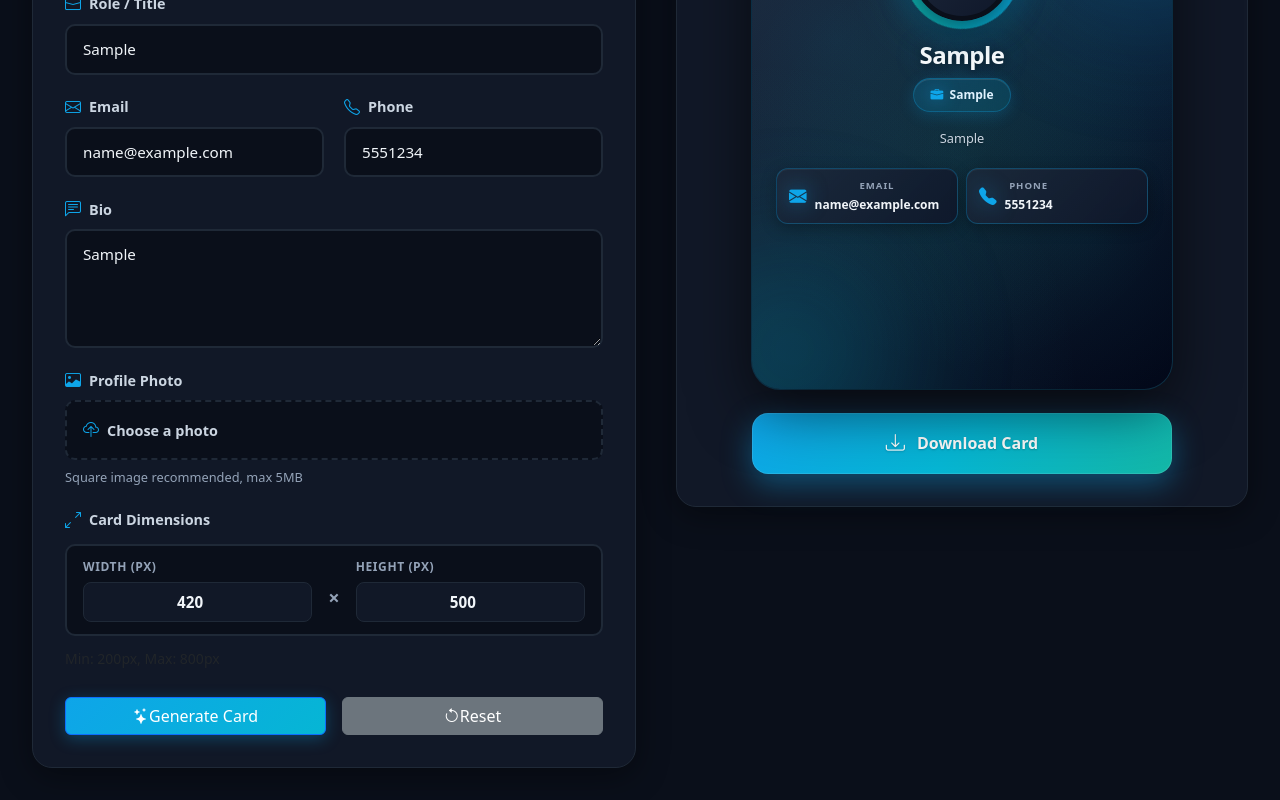
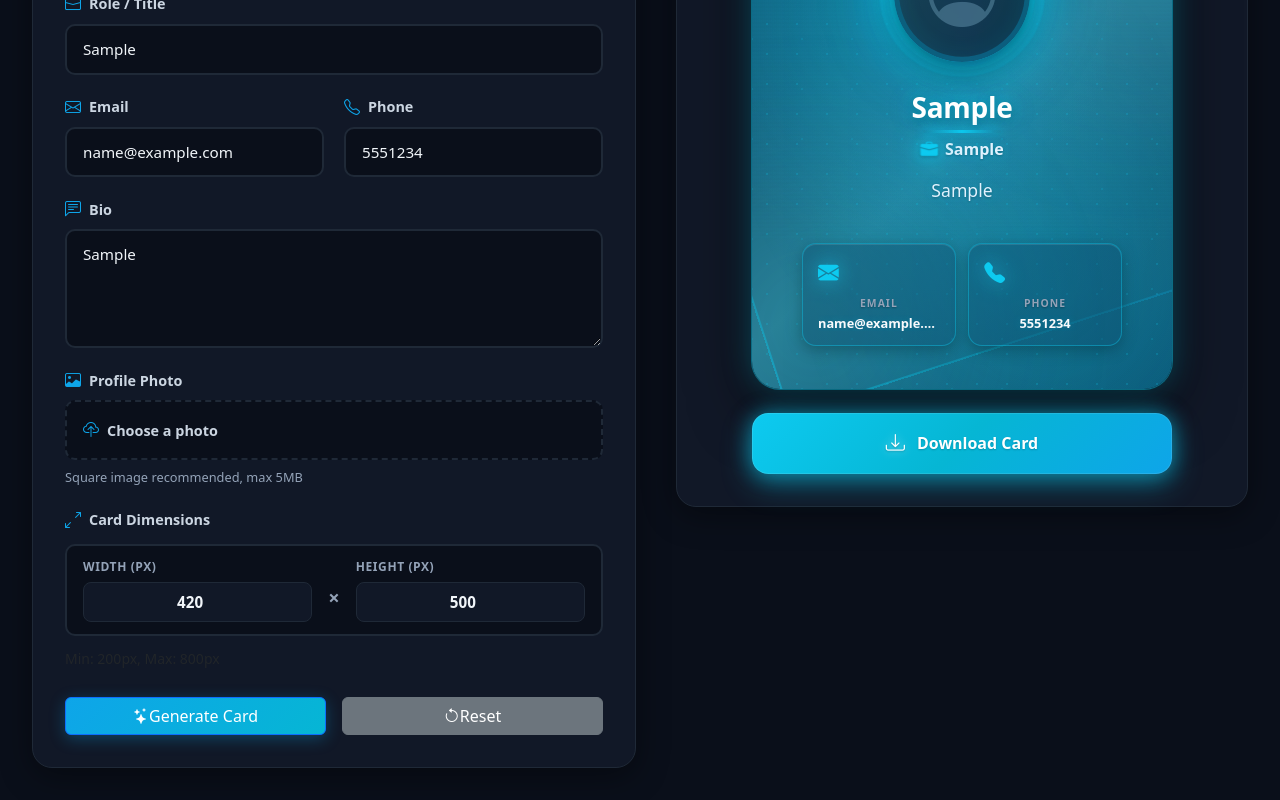
Before and after one commit to RaihanAdityaP/ProfileGen, a React (Vite) app: page / in a window 1280 px wide. Both pictures are taken after typing "Sample", "Sample", "name@example.com", "5551234", "Sample" into the empty fields and a click on the button "Generate Card". Shown: the part 312-1112 px from the top of the page. Built offline with nearby package versions, Linux system fonts and the light colour scheme.

Commit message:
update terbaru

```diff
--- a/src/components/ProfileCard.css
+++ b/src/components/ProfileCard.css
@@ -15,39 +15,84 @@
   border-radius: calc(28px * var(--scale-factor, 1));
   position: relative;
   overflow: hidden;
-  background: linear-gradient(135deg, #1e293b 0%, #0f172a 50%, #020617 100%);
+  background: linear-gradient(135deg, #0d4f6e 0%, #1a5f7a 25%, #2d7a8f 50%, #1a5f7a 75%, #0d4f6e 100%);
   box-shadow:
+    0 0 0 1px rgba(13, 202, 240, 0.4),
+    0 0 30px rgba(13, 202, 240, 0.3),
     0 20px 60px rgba(0, 0, 0, 0.6),
-    0 0 0 1px rgba(14, 165, 233, 0.3),
     inset 0 1px 0 rgba(255, 255, 255, 0.1);
   transition: transform 0.4s cubic-bezier(0.4, 0, 0.2, 1), box-shadow 0.4s ease;
+  animation: cardGlow 3s ease-in-out infinite;
+}
+
+.modern-card::before {
+  content: '';
+  position: absolute;
+  inset: 0;
+  border-radius: inherit;
+  padding: 2px;
+  background: linear-gradient(135deg,
+    rgba(13, 202, 240, 0.6) 0%,
+    rgba(6, 182, 212, 0.4) 25%,
+    rgba(14, 165, 233, 0.3) 50%,
+    rgba(6, 182, 212, 0.4) 75%,
+    rgba(13, 202, 240, 0.6) 100%);
+  mask: linear-gradient(#fff 0 0) content-box, linear-gradient(#fff 0 0);
+  -webkit-mask: linear-gradient(#fff 0 0) content-box, linear-gradient(#fff 0 0);
+  -webkit-mask-composite: xor;
+  mask-composite: exclude;
+  animation: borderRotate 4s linear infinite;
+  opacity: 0.8;
 }
 
 .modern-card:hover {
   transform: translateY(-8px) scale(1.02);
   box-shadow:
+    0 0 0 2px rgba(13, 202, 240, 0.6),
+    0 0 50px rgba(13, 202, 240, 0.5),
     0 30px 80px rgba(0, 0, 0, 0.7),
-    0 0 0 1px rgba(14, 165, 233, 0.5),
     inset 0 1px 0 rgba(255, 255, 255, 0.15);
 }
 
+/* Enhanced gradient overlay with animation */
 .card-gradient {
   position: absolute;
   inset: 0;
   background:
-    radial-gradient(circle at top right, rgba(14, 165, 233, 0.2) 0%, transparent 50%),
-    radial-gradient(circle at bottom left, rgba(6, 182, 212, 0.15) 0%, transparent 50%),
-    radial-gradient(circle at center, rgba(20, 184, 166, 0.1) 0%, transparent 70%);
+    radial-gradient(circle at 30% 20%, rgba(13, 202, 240, 0.4) 0%, transparent 50%),
+    radial-gradient(circle at 70% 80%, rgba(6, 182, 212, 0.3) 0%, transparent 50%),
+    radial-gradient(circle at 50% 50%, rgba(14, 165, 233, 0.2) 0%, transparent 70%);
   pointer-events: none;
+  animation: gradientShift 8s ease-in-out infinite;
 }
 
+/* Animated pattern with shimmer effect */
 .card-pattern {
   position: absolute;
   inset: 0;
   background-image:
-    radial-gradient(circle at 20% 30%, rgba(14, 165, 233, 0.08) 0%, transparent 40%),
-    radial-gradient(circle at 80% 70%, rgba(6, 182, 212, 0.06) 0%, transparent 40%),
-    radial-gradient(circle at 50% 50%, rgba(20, 184, 166, 0.04) 0%, transparent 60%);
+    radial-gradient(circle, rgba(13, 202, 240, 0.2) 1px, transparent 1px),
+    radial-gradient(circle, rgba(13, 202, 240, 0.15) 1px, transparent 1px),
+    linear-gradient(90deg, transparent 0%, rgba(13, 202, 240, 0.05) 50%, transparent 100%);
+  background-size: 30px 30px, 50px 50px, 200% 100%;
+  background-position: 0 0, 25px 25px, 0 0;
+  pointer-events: none;
+  animation: patternMove 20s linear infinite, shimmer 3s ease-in-out infinite;
+}
+
+/* Scanline effect */
+.card-pattern::after {
+  content: '';
+  position: absolute;
+  inset: 0;
+  background: linear-gradient(
+    180deg,
+    transparent 0%,
+    rgba(13, 202, 240, 0.03) 50%,
+    transparent 100%
+  );
+  background-size: 100% 4px;
+  animation: scanline 8s linear infinite;
   pointer-events: none;
 }
 
@@ -55,32 +100,55 @@
   position: relative;
   z-index: 2;
   min-height: 100%;
-  padding: calc(2rem * var(--scale-factor, 1)) calc(1.5rem * var(--scale-factor, 1));
+  padding: calc(2.5rem * var(--scale-factor, 1)) calc(2rem * var(--scale-factor, 1));
   display: flex;
   flex-direction: column;
-  justify-content: flex-start;
+  justify-content: center;
   align-items: center;
-  gap: calc(0.5rem * var(--scale-factor, 1));
+  gap: calc(1rem * var(--scale-factor, 1));
 }
 
 .photo-wrapper {
   position: relative;
-  width: calc(100px * var(--scale-factor, 1));
-  height: calc(100px * var(--scale-factor, 1));
-  margin-bottom: calc(0.75rem * var(--scale-factor, 1));
+  width: calc(130px * var(--scale-factor, 1));
+  height: calc(130px * var(--scale-factor, 1));
+  margin-bottom: calc(1rem * var(--scale-factor, 1));
   flex-shrink: 0;
+  filter: drop-shadow(0 0 20px rgba(13, 202, 240, 0.5));
 }
 
+/* Animated multi-layer ring with particles */
 .photo-ring {
   position: absolute;
   inset: calc(-8px * var(--scale-factor, 1));
   border-radius: 50%;
-  background: linear-gradient(135deg, #0ea5e9 0%, #06b6d4 50%, #14b8a6 100%);
+  background: linear-gradient(135deg, #0dcaf0 0%, #06b6d4 25%, #0ea5e9 50%, #06b6d4 75%, #0dcaf0 100%);
   animation: rotate 8s linear infinite;
-  opacity: 1;
+  opacity: 0.9;
   box-shadow:
-    0 0 30px rgba(14, 165, 233, 0.4),
-    0 0 60px rgba(6, 182, 212, 0.2);
+    0 0 20px rgba(13, 202, 240, 0.6),
+    0 0 40px rgba(13, 202, 240, 0.4),
+    0 0 60px rgba(13, 202, 240, 0.2),
+    inset 0 0 20px rgba(13, 202, 240, 0.3);
+}
+
+.photo-ring::before {
+  content: '';
+  position: absolute;
+  inset: -3px;
+  border-radius: 50%;
+  background: linear-gradient(225deg, #0dcaf0 0%, transparent 50%, #0dcaf0 100%);
+  animation: rotate 6s linear infinite reverse;
+  opacity: 0.7;
+}
+
+.photo-ring::after {
+  content: '';
+  position: absolute;
+  inset: -6px;
+  border-radius: 50%;
+  background: radial-gradient(circle, transparent 30%, rgba(13, 202, 240, 0.4) 70%, transparent 100%);
+  animation: pulse 2s ease-in-out infinite;
 }
 
 .profile-img,
@@ -91,17 +159,20 @@
   height: 100%;
   border-radius: 50%;
   object-fit: cover;
-  border: calc(5px * var(--scale-factor, 1)) solid #0a0f1a;
+  border: calc(5px * var(--scale-factor, 1)) solid rgba(13, 79, 110, 0.9);
   background: linear-gradient(135deg, #1e293b 0%, #0f172a 100%);
-  box-shadow: 0 10px 30px rgba(0, 0, 0, 0.5);
+  box-shadow:
+    0 10px 30px rgba(0, 0, 0, 0.6),
+    inset 0 0 20px rgba(13, 202, 240, 0.1);
 }
 
 .profile-placeholder {
   display: flex;
   align-items: center;
   justify-content: center;
-  font-size: calc(3.5rem * var(--scale-factor, 1));
+  font-size: calc(4rem * var(--scale-factor, 1));
   color: #475569;
+  animation: pulse 2s ease-in-out infinite;
 }
 
 .card-details {
@@ -110,117 +181,199 @@
   display: flex;
   flex-direction: column;
   align-items: center;
+  gap: calc(0.5rem * var(--scale-factor, 1));
 }
 
+/* Enhanced name with glow and animation */
 .card-name {
-  font-size: calc(1.5rem * var(--scale-factor, 1));
-  font-weight: 900;
-  color: #f8fafc;
-  margin: 0 0 calc(0.5rem * var(--scale-factor, 1)) 0;
+  font-size: calc(1.75rem * var(--scale-factor, 1));
+  font-weight: 800;
+  color: #ffffff;
+  margin: 0;
   text-shadow:
-    0 2px 10px rgba(0, 0, 0, 0.5),
-    0 0 30px rgba(14, 165, 233, 0.3);
+    0 0 10px rgba(13, 202, 240, 0.6),
+    0 0 20px rgba(13, 202, 240, 0.4),
+    0 0 30px rgba(13, 202, 240, 0.2),
+    0 2px 10px rgba(0, 0, 0, 0.5);
   line-height: 1.2;
-  letter-spacing: -0.02em;
+  letter-spacing: -0.01em;
+  animation: textGlow 3s ease-in-out infinite;
+  position: relative;
 }
 
+.card-name::after {
+  content: '';
+  position: absolute;
+  bottom: -8px;
+  left: 50%;
+  transform: translateX(-50%);
+  width: 60px;
+  height: 3px;
+  background: linear-gradient(90deg, transparent, #0dcaf0, transparent);
+  border-radius: 2px;
+  box-shadow: 0 0 10px rgba(13, 202, 240, 0.8);
+  animation: underlineExpand 2s ease-in-out infinite;
+}
+
+/* Enhanced role with icon glow */
 .card-role {
   display: inline-flex;
   align-items: center;
-  gap: calc(0.4rem * var(--scale-factor, 1));
-  background: linear-gradient(135deg, rgba(14, 165, 233, 0.2) 0%, rgba(6, 182, 212, 0.15) 100%);
-  backdrop-filter: blur(10px);
-  padding: calc(0.4rem * var(--scale-factor, 1)) calc(1rem * var(--scale-factor, 1));
-  border-radius: calc(50px * var(--scale-factor, 1));
-  font-size: calc(0.75rem * var(--scale-factor, 1));
+  gap: calc(0.5rem * var(--scale-factor, 1));
+  background: transparent;
+  padding: 0;
+  border-radius: 0;
+  font-size: calc(1rem * var(--scale-factor, 1));
   font-weight: 600;
   color: #e0f2fe;
-  margin-bottom: calc(0.5rem * var(--scale-factor, 1));
-  border: 1px solid rgba(14, 165, 233, 0.3);
-  box-shadow:
-    0 4px 15px rgba(14, 165, 233, 0.2),
-    inset 0 1px 0 rgba(255, 255, 255, 0.1);
+  margin: calc(0.25rem * var(--scale-factor, 1)) 0;
+  border: none;
+  box-shadow: none;
+  text-shadow:
+    0 0 10px rgba(13, 202, 240, 0.4),
+    0 1px 3px rgba(0, 0, 0, 0.3);
+  animation: fadeInScale 1s ease-out 0.3s both;
 }
 
 .card-role i {
-  color: #0ea5e9;
-  font-size: calc(0.8rem * var(--scale-factor, 1));
-  filter: drop-shadow(0 0 8px rgba(14, 165, 233, 0.5));
+  color: #0dcaf0;
+  font-size: calc(1rem * var(--scale-factor, 1));
+  filter: drop-shadow(0 0 8px rgba(13, 202, 240, 0.8));
+  animation: iconPulse 2s ease-in-out infinite;
 }
 
+/* Enhanced bio with subtle glow */
 .card-bio {
-  font-size: calc(0.8rem * var(--scale-factor, 1));
-  line-height: 1.6;
-  color: #cbd5e1;
-  margin: calc(0.5rem * var(--scale-factor, 1)) 0;
+  font-size: calc(1.1rem * var(--scale-factor, 1));
+  line-height: 1.5;
+  color: #e0f2fe;
+  margin: calc(0.25rem * var(--scale-factor, 1)) 0 calc(1.5rem * var(--scale-factor, 1)) 0;
   max-width: 90%;
-  text-shadow: 0 1px 3px rgba(0, 0, 0, 0.3);
+  text-shadow:
+    0 0 10px rgba(13, 202, 240, 0.3),
+    0 1px 3px rgba(0, 0, 0, 0.3);
+  font-weight: 400;
+  animation: fadeInUp 1s ease-out 0.5s both;
 }
 
+/* Enhanced contact grid */
 .contact-grid {
   display: grid;
   grid-template-columns: 1fr 1fr;
-  gap: calc(0.5rem * var(--scale-factor, 1));
-  margin-top: calc(0.75rem * var(--scale-factor, 1));
+  gap: calc(0.75rem * var(--scale-factor, 1));
+  margin-top: calc(0.5rem * var(--scale-factor, 1));
   width: 100%;
-  margin-bottom: calc(1rem * var(--scale-factor, 1));
+  max-width: 90%;
+  animation: fadeInUp 1s ease-out 0.7s both;
 }
 
+/* Enhanced contact box with glass morphism and glow */
 .contact-box {
-  background: linear-gradient(135deg, rgba(30, 41, 59, 0.8) 0%, rgba(15, 23, 42, 0.9) 100%);
-  backdrop-filter: blur(10px);
-  border: 1px solid rgba(14, 165, 233, 0.3);
-  border-radius: calc(12px * var(--scale-factor, 1));
-  padding: calc(0.6rem * var(--scale-factor, 1)) calc(0.75rem * var(--scale-factor, 1));
+  background: rgba(13, 79, 110, 0.4);
+  backdrop-filter: blur(10px) saturate(150%);
+  border: 1px solid rgba(13, 202, 240, 0.4);
+  border-radius: calc(14px * var(--scale-factor, 1));
+  padding: calc(0.85rem * var(--scale-factor, 1)) calc(0.95rem * var(--scale-factor, 1));
   display: flex;
-  align-items: center;
-  gap: calc(0.5rem * var(--scale-factor, 1));
+  flex-direction: column;
+  align-items: flex-start;
+  gap: calc(0.3rem * var(--scale-factor, 1));
   transition: all 0.3s cubic-bezier(0.4, 0, 0.2, 1);
   box-shadow:
     0 4px 15px rgba(0, 0, 0, 0.3),
-    inset 0 1px 0 rgba(255, 255, 255, 0.05);
+    inset 0 1px 0 rgba(255, 255, 255, 0.1),
+    0 0 20px rgba(13, 202, 240, 0.1);
+  position: relative;
+  overflow: hidden;
+}
+
+.contact-box::before {
+  content: '';
+  position: absolute;
+  inset: 0;
+  background: linear-gradient(135deg,
+    rgba(13, 202, 240, 0.1) 0%,
+    transparent 50%,
+    rgba(13, 202, 240, 0.05) 100%);
+  opacity: 0;
+  transition: opacity 0.3s ease;
+}
+
+.contact-box:hover::before {
+  opacity: 1;
+}
+
+.contact-box::after {
+  content: '';
+  position: absolute;
+  top: 0;
+  left: -100%;
+  width: 100%;
+  height: 100%;
+  background: linear-gradient(90deg,
+    transparent,
+    rgba(13, 202, 240, 0.2),
+    transparent);
+  transition: left 0.5s ease;
+}
+
+.contact-box:hover::after {
+  left: 100%;
 }
 
 .contact-box:hover {
-  background: linear-gradient(135deg, rgba(30, 41, 59, 1) 0%, rgba(15, 23, 42, 1) 100%);
-  border-color: rgba(14, 165, 233, 0.5);
-  transform: translateY(-3px);
+  background: rgba(13, 79, 110, 0.6);
+  border-color: rgba(13, 202, 240, 0.6);
+  transform: translateY(-3px) scale(1.02);
   box-shadow:
-    0 8px 25px rgba(14, 165, 233, 0.3),
-    inset 0 1px 0 rgba(255, 255, 255, 0.1);
+    0 8px 25px rgba(13, 202, 240, 0.3),
+    inset 0 1px 0 rgba(255, 255, 255, 0.15),
+    0 0 30px rgba(13, 202, 240, 0.2);
 }
 
+/* Enhanced icon with glow */
 .contact-box i {
-  font-size: calc(1.1rem * var(--scale-factor, 1));
-  color: #0ea5e9;
-  flex-shrink: 0;
-  filter: drop-shadow(0 0 10px rgba(14, 165, 233, 0.5));
+  font-size: calc(1.3rem * var(--scale-factor, 1));
+  color: #0dcaf0;
+  margin-bottom: calc(0.15rem * var(--scale-factor, 1));
+  filter: drop-shadow(0 0 10px rgba(13, 202, 240, 0.7));
+  animation: iconFloat 3s ease-in-out infinite;
+}
+
+.contact-box:hover i {
+  filter: drop-shadow(0 0 15px rgba(13, 202, 240, 0.9));
+  transform: scale(1.1);
+  transition: all 0.3s ease;
 }
 
 .contact-box > div {
   display: flex;
   flex-direction: column;
-  gap: calc(0.15rem * var(--scale-factor, 1));
-  min-width: 0;
+  gap: calc(0.2rem * var(--scale-factor, 1));
+  width: 100%;
 }
 
 .contact-label {
-  font-size: calc(0.6rem * var(--scale-factor, 1));
+  font-size: calc(0.65rem * var(--scale-factor, 1));
   color: #94a3b8;
   font-weight: 700;
   text-transform: uppercase;
   letter-spacing: 0.1em;
+  text-shadow: 0 1px 2px rgba(0, 0, 0, 0.3);
 }
 
 .contact-value {
-  font-size: calc(0.75rem * var(--scale-factor, 1));
-  color: #f1f5f9;
+  font-size: calc(0.8rem * var(--scale-factor, 1));
+  color: #f8fafc;
   font-weight: 600;
   overflow: hidden;
   text-overflow: ellipsis;
   white-space: nowrap;
+  line-height: 1.3;
+  text-shadow: 0 0 10px rgba(13, 202, 240, 0.2);
 }
 
+/* Enhanced decorative orbs */
 .card-orbs {
   position: absolute;
   inset: 0;
@@ -231,44 +384,56 @@
 .orb {
   position: absolute;
   border-radius: 50%;
-  filter: blur(calc(70px * var(--scale-factor, 1)));
-  opacity: 0.3;
+  filter: blur(calc(80px * var(--scale-factor, 1)));
+  opacity: 0.25;
   animation: float 12s ease-in-out infinite;
 }
 
 .orb-1 {
-  width: calc(250px * var(--scale-factor, 1));
-  height: calc(250px * var(--scale-factor, 1));
-  background: radial-gradient(circle, #0ea5e9 0%, transparent 70%);
-  top: calc(-80px * var(--scale-factor, 1));
-  right: calc(-80px * var(--scale-factor, 1));
-  animation-delay: 0s;
+  width: calc(350px * var(--scale-factor, 1));
+  height: calc(350px * var(--scale-factor, 1));
+  background: radial-gradient(circle, #0dcaf0 0%, transparent 70%);
+  top: calc(-120px * var(--scale-factor, 1));
+  right: calc(-120px * var(--scale-factor, 1));
+  animation: float 10s ease-in-out infinite, colorShift 8s ease-in-out infinite;
 }
 
 .orb-2 {
-  width: calc(280px * var(--scale-factor, 1));
-  height: calc(280px * var(--scale-factor, 1));
+  width: calc(400px * var(--scale-factor, 1));
+  height: calc(400px * var(--scale-factor, 1));
   background: radial-gradient(circle, #06b6d4 0%, transparent 70%);
-  bottom: calc(-100px * var(--scale-factor, 1));
-  left: calc(-100px * var(--scale-factor, 1));
-  animation-delay: 3s;
+  bottom: calc(-140px * var(--scale-factor, 1));
+  left: calc(-140px * var(--scale-factor, 1));
+  animation: float 12s ease-in-out infinite 2s, colorShift 8s ease-in-out infinite 2s;
 }
 
-.orb-3 {
-  width: calc(180px * var(--scale-factor, 1));
-  height: calc(180px * var(--scale-factor, 1));
-  background: radial-gradient(circle, #14b8a6 0%, transparent 70%);
-  top: 50%;
-  left: calc(-50px * var(--scale-factor, 1));
-  animation-delay: 6s;
+/* Floating particles */
+.card-orbs::before,
+.card-orbs::after {
+  content: '';
+  position: absolute;
+  width: 4px;
+  height: 4px;
+  background: rgba(13, 202, 240, 0.6);
+  border-radius: 50%;
+  box-shadow:
+    0 0 10px rgba(13, 202, 240, 0.8),
+    0 0 20px rgba(13, 202, 240, 0.4);
+  animation: particle 8s linear infinite;
 }
 
+.card-orbs::after {
+  animation-delay: 4s;
+  animation-duration: 10s;
+}
+
+/* Enhanced download button */
 .download-btn {
   width: 100%;
   margin: 0 auto;
   max-width: var(--card-width, 420px);
   padding: calc(1rem * var(--scale-factor, 1));
-  background: linear-gradient(135deg, #0ea5e9 0%, #06b6d4 50%, #14b8a6 100%);
+  background: linear-gradient(135deg, #0dcaf0 0%, #06b6d4 50%, #0ea5e9 100%);
   color: white;
   border: none;
   border-radius: calc(16px * var(--scale-factor, 1));
@@ -281,21 +446,44 @@
   gap: calc(0.75rem * var(--scale-factor, 1));
   transition: all 0.3s cubic-bezier(0.4, 0, 0.2, 1);
   box-shadow:
-    0 10px 30px rgba(14, 165, 233, 0.4),
+    0 0 20px rgba(13, 202, 240, 0.5),
+    0 10px 30px rgba(13, 202, 240, 0.4),
     0 0 0 1px rgba(255, 255, 255, 0.1) inset;
   font-family: inherit;
   text-shadow: 0 1px 2px rgba(0, 0, 0, 0.2);
+  position: relative;
+  overflow: hidden;
+  animation: buttonPulse 3s ease-in-out infinite;
+}
+
+.download-btn::before {
+  content: '';
+  position: absolute;
+  top: 0;
+  left: -100%;
+  width: 100%;
+  height: 100%;
+  background: linear-gradient(90deg,
+    transparent,
+    rgba(255, 255, 255, 0.3),
+    transparent);
+  transition: left 0.5s ease;
+}
+
+.download-btn:hover::before {
+  left: 100%;
 }
 
 .download-btn:hover:not(:disabled) {
-  transform: translateY(-3px);
+  transform: translateY(-3px) scale(1.02);
   box-shadow:
-    0 15px 40px rgba(14, 165, 233, 0.5),
+    0 0 30px rgba(13, 202, 240, 0.7),
+    0 15px 40px rgba(13, 202, 240, 0.5),
     0 0 0 1px rgba(255, 255, 255, 0.2) inset;
 }
 
 .download-btn:active:not(:disabled) {
-  transform: translateY(-1px);
+  transform: translateY(-1px) scale(1.01);
 }
 
 .download-btn:disabled {
@@ -305,6 +493,7 @@
 
 .download-btn i {
   font-size: calc(1.2rem * var(--scale-factor, 1));
+  filter: drop-shadow(0 0 5px rgba(255, 255, 255, 0.5));
 }
 
 .spinner {
@@ -315,6 +504,8 @@
   border-radius: 50%;
   animation: spin 0.8s linear infinite;
 }
+
+/* ============= ANIMATIONS ============= */
 
 @keyframes slideUp {
   from {
@@ -327,6 +518,66 @@
   }
 }
 
+@keyframes cardGlow {
+  0%, 100% {
+    box-shadow:
+      0 0 0 1px rgba(13, 202, 240, 0.4),
+      0 0 30px rgba(13, 202, 240, 0.3),
+      0 20px 60px rgba(0, 0, 0, 0.6);
+  }
+  50% {
+    box-shadow:
+      0 0 0 1px rgba(13, 202, 240, 0.6),
+      0 0 40px rgba(13, 202, 240, 0.5),
+      0 20px 60px rgba(0, 0, 0, 0.6);
+  }
+}
+
+@keyframes borderRotate {
+  from {
+    transform: rotate(0deg);
+  }
+  to {
+    transform: rotate(360deg);
+  }
+}
+
+@keyframes gradientShift {
+  0%, 100% {
+    opacity: 1;
+  }
+  50% {
+    opacity: 0.8;
+  }
+}
+
+@keyframes patternMove {
+  0% {
+    background-position: 0 0, 25px 25px, 0 0;
+  }
+  100% {
+    background-position: 50px 50px, 75px 75px, 0 0;
+  }
+}
+
+@keyframes shimmer {
+  0% {
+    background-position: 0 0, 25px 25px, -200% 0;
+  }
+  100% {
+    background-position: 0 0, 25px 25px, 200% 0;
+  }
+}
+
+@keyframes scanline {
+  0% {
+    transform: translateY(-100%);
+  }
+  100% {
+    transform: translateY(100%);
+  }
+}
+
 @keyframes rotate {
   from {
     transform: rotate(0deg);
@@ -336,15 +587,140 @@
   }
 }
 
+@keyframes pulse {
+  0%, 100% {
+    opacity: 0.6;
+    transform: scale(1);
+  }
+  50% {
+    opacity: 1;
+    transform: scale(1.05);
+  }
+}
+
+@keyframes textGlow {
+  0%, 100% {
+    text-shadow:
+      0 0 10px rgba(13, 202, 240, 0.6),
+      0 0 20px rgba(13, 202, 240, 0.4),
+      0 0 30px rgba(13, 202, 240, 0.2),
+      0 2px 10px rgba(0, 0, 0, 0.5);
+  }
+  50% {
+    text-shadow:
+      0 0 15px rgba(13, 202, 240, 0.8),
+      0 0 30px rgba(13, 202, 240, 0.6),
+      0 0 45px rgba(13, 202, 240, 0.4),
+      0 2px 10px rgba(0, 0, 0, 0.5);
+  }
+}
+
+@keyframes underlineExpand {
+  0%, 100% {
+    width: 60px;
+    opacity: 0.6;
+  }
+  50% {
+    width: 80px;
+    opacity: 1;
+  }
+}
+
+@keyframes fadeInScale {
+  from {
+    opacity: 0;
+    transform: scale(0.9);
+  }
+  to {
+    opacity: 1;
+    transform: scale(1);
+  }
+}
+
+@keyframes iconPulse {
+  0%, 100% {
+    transform: scale(1);
+    filter: drop-shadow(0 0 8px rgba(13, 202, 240, 0.8));
+  }
+  50% {
+    transform: scale(1.1);
+    filter: drop-shadow(0 0 12px rgba(13, 202, 240, 1));
+  }
+}
+
+@keyframes fadeInUp {
+  from {
+    opacity: 0;
+    transform: translateY(20px);
+  }
+  to {
+    opacity: 1;
+    transform: translateY(0);
+  }
+}
+
+@keyframes iconFloat {
+  0%, 100% {
+    transform: translateY(0);
+  }
+  50% {
+    transform: translateY(-3px);
+  }
+}
+
 @keyframes float {
   0%, 100% {
     transform: translate(0, 0) scale(1);
   }
   33% {
-    transform: translate(20px, -20px) scale(1.1);
+    transform: translate(30px, -30px) scale(1.1);
   }
   66% {
-    transform: translate(-20px, 20px) scale(0.9);
+    transform: translate(-30px, 30px) scale(0.9);
+  }
+}
+
+@keyframes colorShift {
+  0%, 100% {
+    filter: blur(calc(80px * var(--scale-factor, 1))) hue-rotate(0deg);
+  }
+  50% {
+    filter: blur(calc(90px * var(--scale-factor, 1))) hue-rotate(20deg);
+  }
+}
+
+@keyframes particle {
+  0% {
+    transform: translate(0, 0) scale(0);
+    opacity: 0;
+  }
+  10% {
+    opacity: 1;
+  }
+  90% {
+    opacity: 0;
+  }
+  100% {
+    transform: translate(
+      calc(var(--card-width, 420px) * 0.8),
+      calc(var(--card-height, 500px) * -0.8)
+    ) scale(1);
+    opacity: 0;
+  }
+}
+
+@keyframes buttonPulse {
+  0%, 100% {
+    box-shadow:
+      0 0 20px rgba(13, 202, 240, 0.5),
+      0 10px 30px rgba(13, 202, 240, 0.4),
+      0 0 0 1px rgba(255, 255, 255, 0.1) inset;
+  }
+  50% {
+    box-shadow:
+      0 0 30px rgba(13, 202, 240, 0.6),
+      0 10px 30px rgba(13, 202, 240, 0.5),
+      0 0 0 1px rgba(255, 255, 255, 0.15) inset;
   }
 }
 
```
Also changed, not shown: src/components/ProfileCard.jsx (+57 -8 lines).
